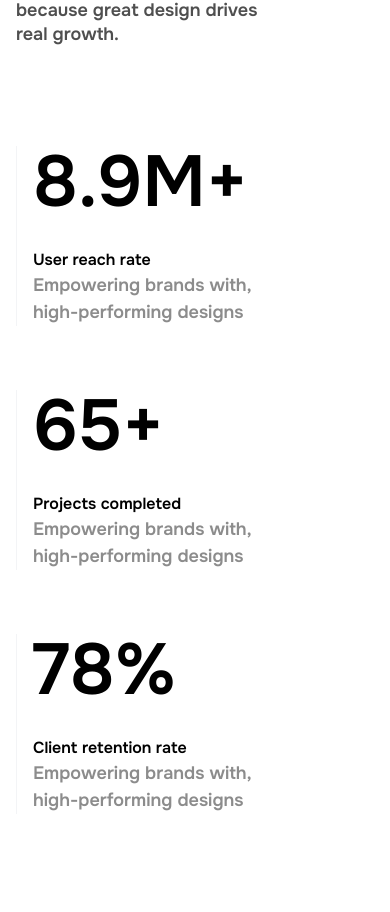
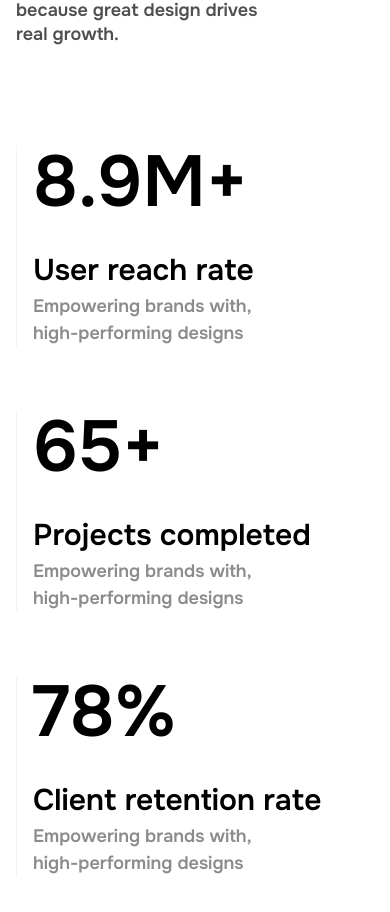
Before and after one commit to ahmed-hariri/Quanta, a Next.js app: page / in a window 390 px wide. Shown: the part 1913-2825 px from the top of the page. Before the commit the page ends 2791 px from the top, so only its background shows below. Built offline with nearby package versions, Linux system fonts and the light colour scheme.

Commit message:
Remove overflow-hidden to restore framer-motion animation on mobile

```diff
--- a/src/components/home/achievements/index.tsx
+++ b/src/components/home/achievements/index.tsx
@@ -31,12 +31,13 @@ export default function Achievements() {
 
                         <div className="flex lg:items-center flex-col lg:flex-row gap-16 lg:gap-6">
                             {data.map((item, index) => (
-                                <div key={index} className="flex flex-col gap-[30px] pl-4 border-l border-gray-100 lg:w-[1020px] overflow-hidden">
+                                <div key={index} className="pl-4 border-l border-gray-100 lg:w-[1020px] overflow-hidden">
+                                    <div className="flex flex-col gap-[30px]">
                                         <motion.h1
-                                        initial={{ opacity: 0, x: -500 }}
-                                        animate={{ opacity: 1, x: 0 }}
+                                            initial={{ opacity: 0, x: -80 }}
+                                            whileInView={{ opacity: 1, x: 0 }}
                                             transition={{ duration: 0.8, ease: "easeOut" }}
-                                        viewport={{ once: true }}
+                                            viewport={{ once: true, amount: 0.1 }}
                                             className="text-7xl"
                                         >
                                             <CountUp
@@ -54,16 +55,17 @@ export default function Achievements() {
                                                     : "%"}
                                         </motion.h1>
                                         <motion.div
-                                        initial={{ opacity: 0, y: 100 }}
+                                            initial={{ opacity: 0, y: 50 }}
                                             whileInView={{ opacity: 1, y: 0 }}
                                             transition={{ delay: 0.2, duration: 0.5, ease: "easeOut" }}
-                                        viewport={{ once: true }}
+                                            viewport={{ once: true, amount: 0.1 }}
                                         >
-                                        <h2 className="lg:text-[30px] xl:text-[34px]">{item.title}</h2>
+                                            <h2 className="text-[30px] xl:text-[34px]">{item.title}</h2>
                                             <p className="text-[18px] text-[#8c8c8c] w-[220px]">
                                                 {item.subTitle}
                                             </p>
                                         </motion.div>
+                                    </div>
                                 </div>
                             ))}
                         </div>
```
Lines whose indentation alone changed are shown as unchanged.
